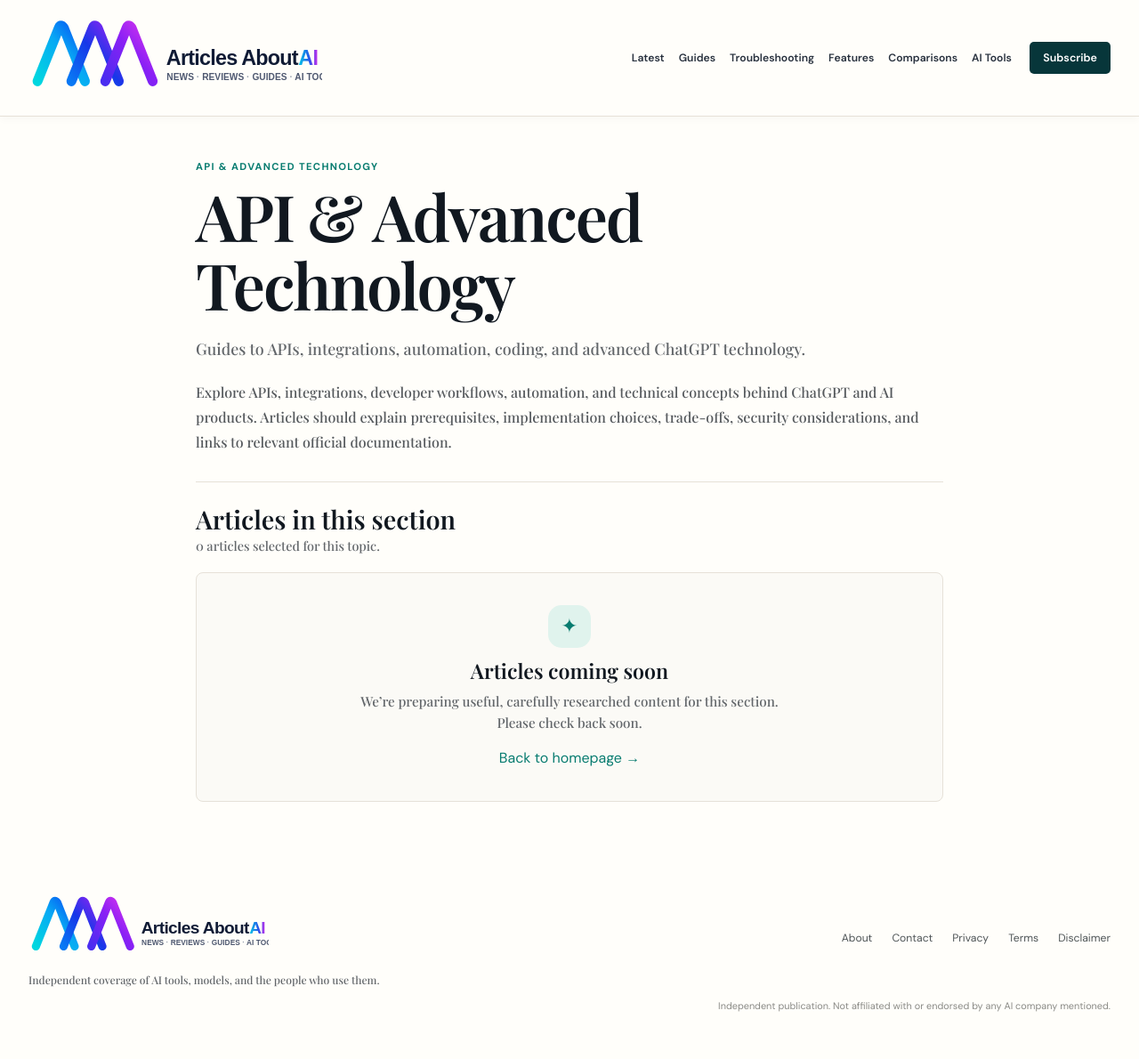
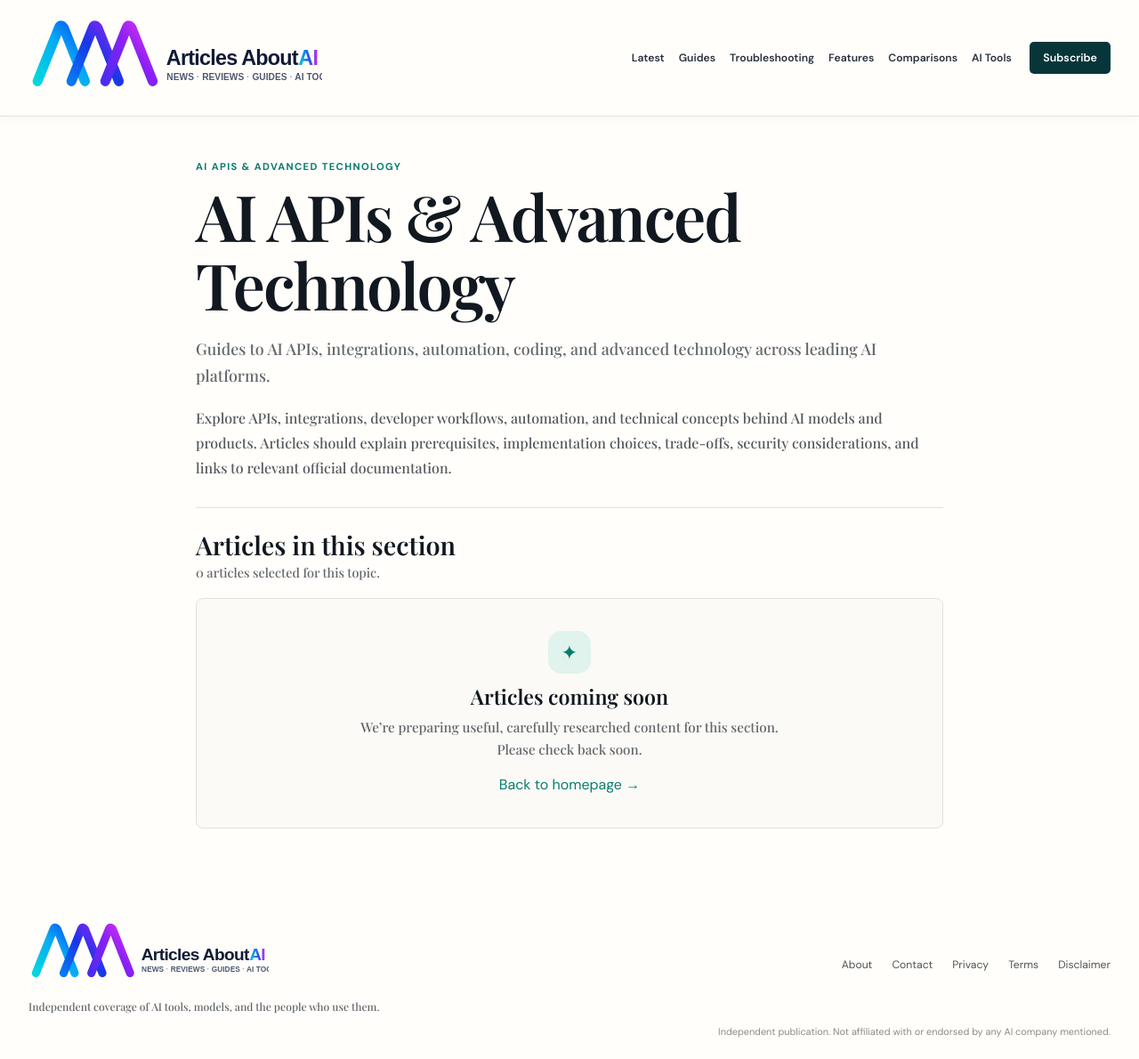
Before and after one commit to todaysnewsai/ChatGPTScope, a Jekyll site: the page built from api-technology/index.md, in a window 1280 px wide. Shown: the whole page at 89% size. Built offline with Jekyll 4.4.1, drawn with Linux system fonts in a browser that asks for light colours; before the commit the page ends 1161 px from its top, so only the background shows below that.

Commit message:
Broaden AI technology category beyond ChatGPT

```diff
--- a/api-technology/index.md
+++ b/api-technology/index.md
@@ -1,9 +1,9 @@
 ---
 layout: page
-title: "API & Advanced Technology"
+title: "AI APIs & Advanced Technology"
 permalink: /api-technology/
 category: api-technology
-description: "Guides to APIs, integrations, automation, coding, and advanced ChatGPT technology."
+description: "Guides to AI APIs, integrations, automation, coding, and advanced technology across leading AI platforms."
 ---
 
-Explore APIs, integrations, developer workflows, automation, and technical concepts behind ChatGPT and AI products. Articles should explain prerequisites, implementation choices, trade-offs, security considerations, and links to relevant official documentation.
+Explore APIs, integrations, developer workflows, automation, and technical concepts behind AI models and products. Articles should explain prerequisites, implementation choices, trade-offs, security considerations, and links to relevant official documentation.
```
